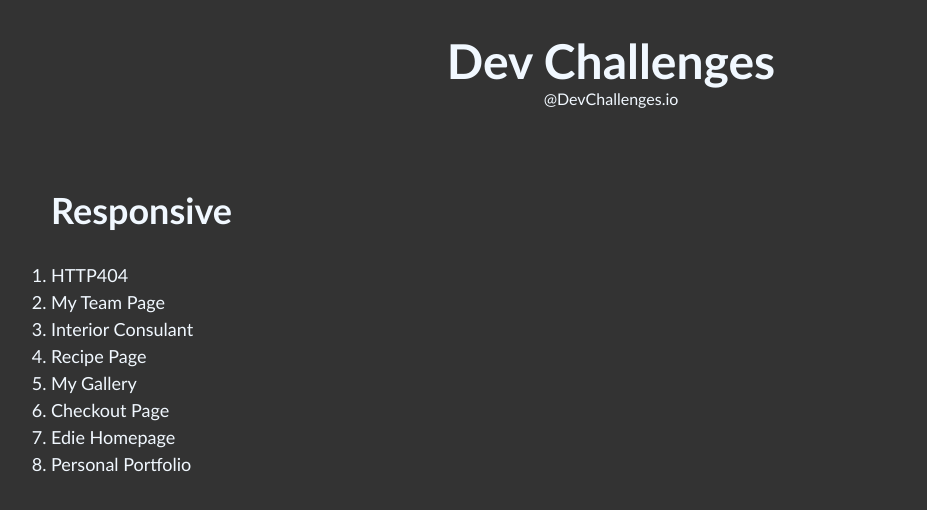
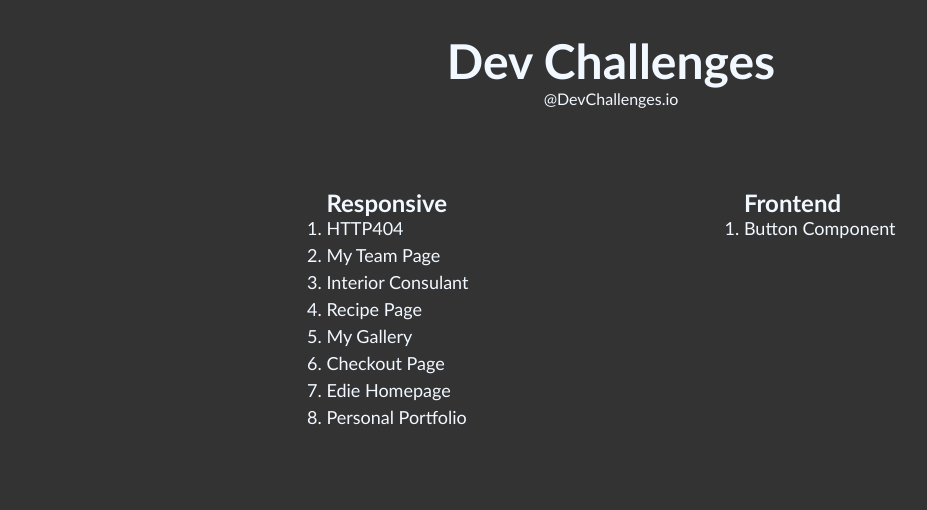
Before and after one commit to Kunal-khanwalkar/DevChallenges.io, a plain HTML site: page index.html in a window 1280 px wide. Shown: the whole page, without its empty margins (29-956 px from the left). Drawn offline with Linux system fonts and the light colour scheme.

Commit message:
frontend challenge 1 deployment ready

```diff
--- a/index.html
+++ b/index.html
@@ -12,7 +12,8 @@
         <h1>Dev Challenges</h1>
         <a href="https://devchallenges.io/">@DevChallenges.io</a>
     </header>
-    <section class="contents">
+    <section class="contents" style="display: flex; justify-content: space-evenly;">
+        <div class="section">
             <h1>Responsive</h1>
             <ol>
                 <li><a href="Responsive/HTTP404/index.html" class="item">HTTP404</a></li>
@@ -24,6 +25,13 @@
                 <li><a href="Responsive/EdieHomepage/index.html" class="item">Edie Homepage</a></li>
                 <li><a href="Responsive/portfolio/index.html" class="item">Personal Portfolio</a></li>
             </ol>
+        </div>
+        <div class="section">
+            <h1>Frontend</h1>
+            <ol>
+                <li><a href="https://62125171606d73f0b56e829c--kunal-khanwalkar-makes-great-sites.netlify.app/" class="item">Button Component</a></li>
+            </ol>
+        </div>
     </section>
 </body>
 </html>
```
Also changed, not shown: 1 other file. Lines whose indentation alone changed are shown as unchanged.
